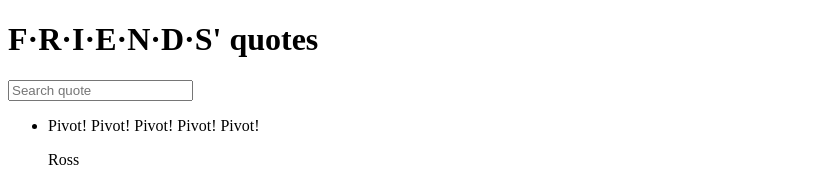
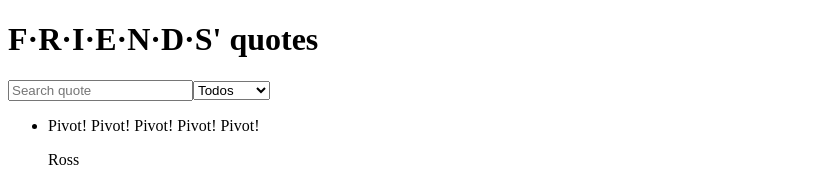
Before and after one commit to Adalab/modulo-3-evaluacion-intermedia-miranda-zapata, a React (Create React App) app: page / in a window 1280 px wide. Shown: the top 171 px of the page, without its empty margins (0-830 px from the left). Built offline with nearby package versions, Linux system fonts and the light colour scheme.

Commit message:
add character filter search. fix code

```diff
--- a/src/components/App.js
+++ b/src/components/App.js
@@ -13,6 +13,7 @@
     character: '',
   });
   const [searchQuote, setSearchQuote] = useState('');
+  const [searchCharacter, setSearchCharacter] = useState('');
 
   const handleNewQuote = (event) => {
     setNewQuote({
@@ -34,11 +35,15 @@
     setSearchQuote(event.target.value);
   };
 
+  const handleSearchCharacter = (event) => {
+    setSearchCharacter(event.target.value);
+  };
+
   const htmlData = data
     .filter(
       (quote) =>
         quote.quote.toLowerCase().includes(searchQuote.toLowerCase()) ||
-        quote.character.toLowerCase().includes(searchQuote.toLowerCase())
+        quote.character.toLowerCase().includes(searchCharacter.toLowerCase())
     )
     .map((quote, index) => {
       return (
@@ -63,6 +68,20 @@
             onChange={handleSearchQuote}
             value={searchQuote}
           />
+          <select
+            name='searchCharacter'
+            id='searchCharacter'
+            onChange={handleSearchCharacter}
+            value={searchCharacter}
+          >
+            <option value='todos'>Todos</option>
+            <option value='Rachel'>Rachel</option>
+            <option value='Monica'>Monica</option>
+            <option value='Phoebe'>Phoebe</option>
+            <option value='Joey'>Joey</option>
+            <option value='Chandler'>Chandler</option>
+            <option value='Ross'>Ross</option>
+          </select>
         </form>
       </header>
 
@@ -71,19 +90,19 @@
       <main className='main'>
         <form>
           <input
-            className='addQuote__input'
+            className='quote__input'
             type='text'
-            name='addQuote'
-            id='addQuote'
+            name='quote'
+            id='quote'
             placeholder='Do you know any more quotes?'
             onChange={handleNewQuote}
             value={newQuote.quote}
           />
           <input
-            className='addCharacter__input'
+            className='character__input'
             type='text'
-            name='addCharacter'
-            id='addCharacter'
+            name='character'
+            id='character'
             placeholder='Who said it?'
             onChange={handleNewQuote}
             value={newQuote.character}
```
